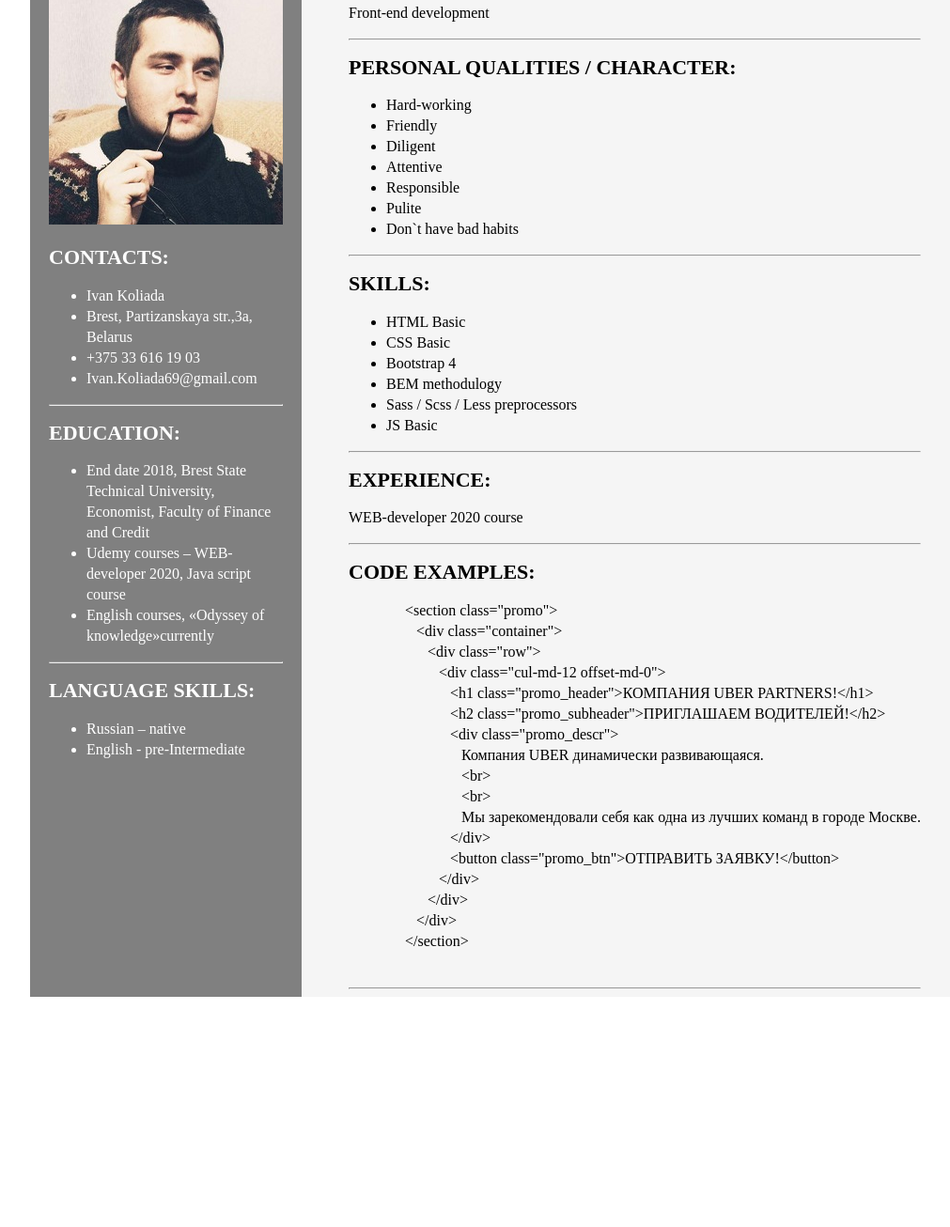
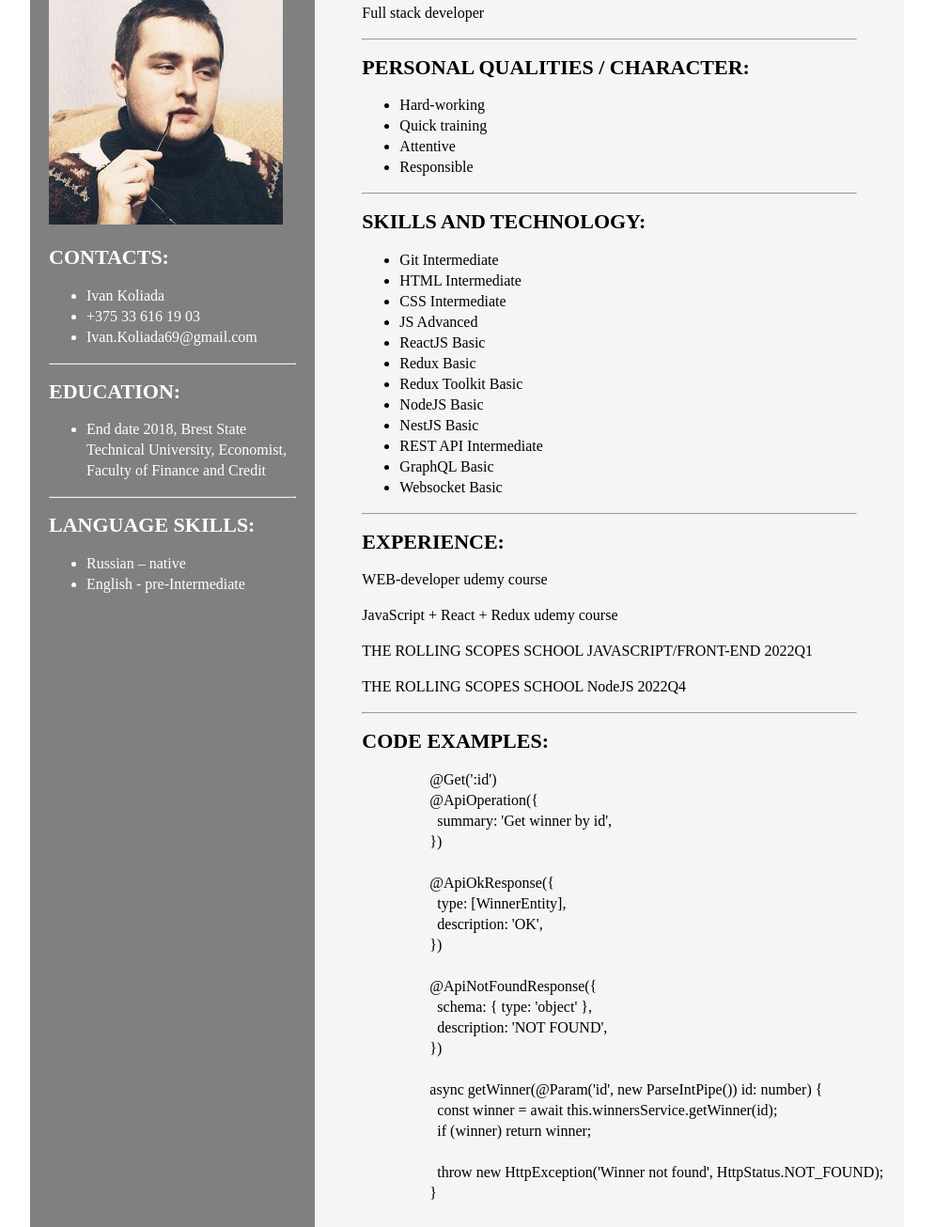
Before and after one commit to ivanKoliada/rsschool-cv, a plain HTML site: page index.html in a window 1280 px wide. Shown: the part 64-1370 px from the top of the page at 94% size, without its empty margins (143-1154 px from the left). Before the commit the page ends 1133 px from the top, so only its background shows below. Drawn offline with Linux system fonts and the light colour scheme.

Commit message:
refactor: update cv

```diff
--- a/css/style.css
+++ b/css/style.css
@@ -23,6 +23,7 @@ h2 {
    width: 66%;
    padding: 0px 50px 0px 50px;
    background-color: whitesmoke;
+   overflow: scroll;
 }
 li a {
    color:white;
--- a/index.html
+++ b/index.html
@@ -16,7 +16,6 @@
             <h2>Contacts:</h2>
             <ul>
                <li>Ivan Koliada</li>
-               <li>Brest, Partizanskaya str.,3a, Belarus</li>
                <li><a href="tel:+375336161903" class="phone_number">+375 33 616 19 03</a></li>
                <li><a href="mailto:Ivan.Koliada69@gmail.com" class="email_address">Ivan.Koliada69@gmail.com</a></li>
             </ul>
@@ -24,8 +23,6 @@
             <h2>Education:</h2>
             <ul>
                <li>End date 2018, Brest State Technical University, Economist, Faculty of Finance and Credit</li>
-               <li>Udemy courses – WEB-developer 2020, Java script course</li>
-               <li>English courses, «Odyssey of knowledge»currently</li>
             </ul>
             <hr>
             <h2>Language skills:</h2>
@@ -36,51 +33,61 @@
          </div>
          <div class="white_block">
             <h2>Objective:</h2>
-            <p>Front-end development</p>
+            <p>Full stack developer</p>
             <hr>
             <h2>Personal qualities / character:</h2>
             <ul>
                <li>Hard-working</li>
-               <li>Friendly</li>
-               <li>Diligent</li>
+               <li>Quick training</li>
                <li>Attentive</li>
                <li>Responsible</li>
-               <li>Pulite</li>
-               <li>Don`t have bad habits</li>
             </ul>
             <hr>
-            <h2>Skills:</h2>
+            <h2>Skills and technology:</h2>
             <ul>
-               <li>HTML Basic</li>
-               <li>CSS Basic</li>
-               <li>Bootstrap 4</li>
-               <li>BEM methodulogy</li>
-               <li>Sass / Scss / Less preprocessors</li>
-               <li>JS Basic</li>
+               <li>Git Intermediate</li>
+               <li>HTML Intermediate</li>
+               <li>CSS Intermediate</li>
+               <li>JS Advanced</li>
+               <li>ReactJS Basic</li>
+               <li>Redux Basic</li>
+               <li>Redux Toolkit Basic</li>
+               <li>NodeJS Basic</li>
+               <li>NestJS Basic</li>
+               <li>REST API Intermediate</li>
+               <li>GraphQL Basic</li>
+               <li>Websocket Basic</li>
             </ul>
             <hr>
             <h2>Experience:</h2>
-            <p>WEB-developer 2020 course</p>
+            <p>WEB-developer udemy course</p>
+            <p>JavaScript + React + Redux udemy course</p>
+            <p>THE ROLLING SCOPES SCHOOL JAVASCRIPT/FRONT-END 2022Q1</p>
+            <p>THE ROLLING SCOPES SCHOOL NodeJS 2022Q4</p>
             <hr>
             <h2>Code examples:</h2>
             <pre>
-               &lt;section class="promo"&gt;
-                  &lt;div class="container"&gt;
-                     &lt;div class="row"&gt;
-                        &lt;div class="cul-md-12 offset-md-0"&gt;
-                           &lt;h1 class="promo_header"&gt;КОМПАНИЯ UBER PARTNERS!&lt;/h1&gt;
-                           &lt;h2 class="promo_subheader">ПРИГЛАШАЕМ ВОДИТЕЛЕЙ!&lt;/h2&gt;
-                           &lt;div class="promo_descr"&gt;
-                              Компания UBER динамически развивающаяся.
-                              &lt;br&gt;
-                              &lt;br&gt;
-                              Мы зарекомендовали себя как одна из лучших команд в городе Москве.
-                           &lt;/div&gt;
-                           &lt;button class="promo_btn">ОТПРАВИТЬ ЗАЯВКУ!&lt;/button&gt;
-                        &lt;/div&gt;
-                     &lt;/div&gt;
-                  &lt;/div&gt;
-               &lt;/section&gt;
+                  @Get(':id')
+                  @ApiOperation({
+                    summary: 'Get winner by id',
+                  })
+
+                  @ApiOkResponse({
+                    type: [WinnerEntity],
+                    description: 'OK',
+                  })
+
+                  @ApiNotFoundResponse({
+                    schema: { type: 'object' },
+                    description: 'NOT FOUND',
+                  })
+
+                  async getWinner(@Param('id', new ParseIntPipe()) id: number) {
+                    const winner = await this.winnersService.getWinner(id);
+                    if (winner) return winner;
+
+                    throw new HttpException('Winner not found', HttpStatus.NOT_FOUND);
+                  }
             </pre>
             <hr>
          </div>
```
